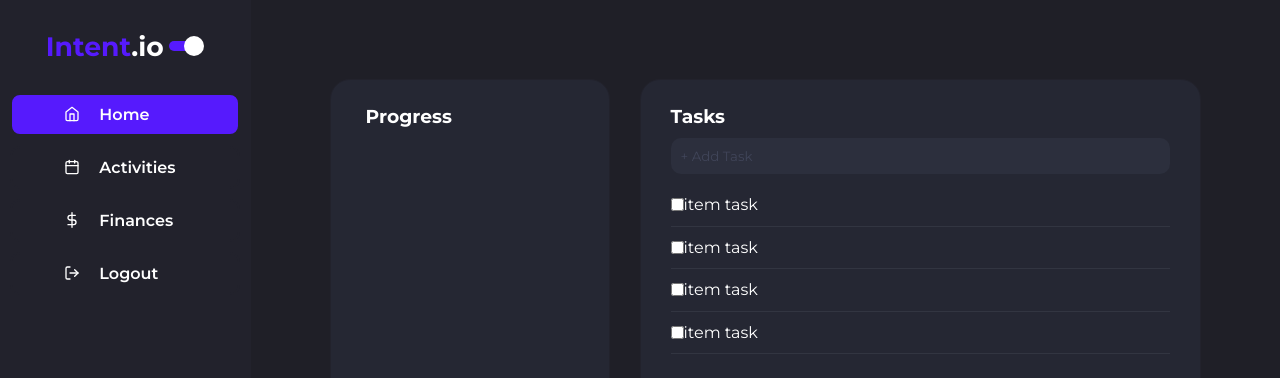
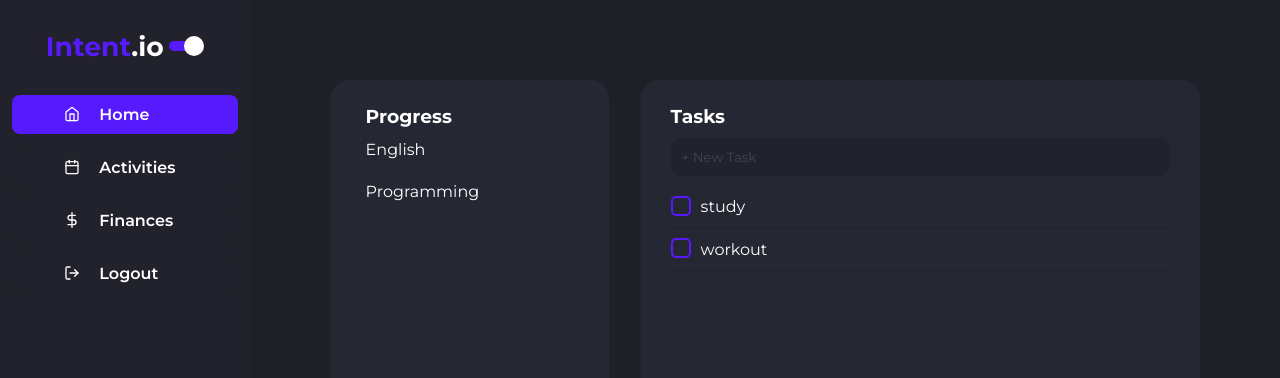
Before and after one commit to Loccust/intent, a React (Create React App) app: page / in a window 1280 px wide. Shown: the top 378 px of the page. Built offline with nearby package versions, Linux system fonts and the light colour scheme; the HTML template or start-up script is replaced by a standard one.

Commit message:
function custom checkbox

```diff
--- a/src/Pages/Home/index.tsx
+++ b/src/Pages/Home/index.tsx
@@ -1,27 +1,72 @@
 import React from 'react';
-import { Wrapper, Progress, Tasks, Task, Main }  from './styles';
+import { Wrapper, Progress, Category, Tasks, Task, Main }  from './styles';
 import SideMenu from '../../Components/SideMenu';
 import BottomBar from '../../Components/BottomBar';
 
 interface Props{
     toggleTheme():void;
 }
+interface IitemTask{
+    name: string;
+    category: string;
+}
+
+interface ICategory{
+    name: string;
+    color: string;
+}
 
 const Home: React.FC<Props> = ( { toggleTheme } ) => {
-    const TaskList = [];
-    for(var i = 0; i < 4; i++)
-        TaskList.push(<Task> <input type="checkbox"/> <span>item task</span> </Task>);
+    const TasksContainer = [];
+    const TaskList: IitemTask[] = [
+        {
+            name: 'study',
+            category: 'english'
+        },
+        {
+            name: 'workout',
+            category: 'english'
+        },
+    ];
+    for(var i = 0; i < TaskList.length; i++){
+        TasksContainer.push(<Task>
+            <input type="checkbox"/>
+            <span className="styledCheckBox"></span>
+            <span className="itemTask">{ TaskList[i].name }</span>
+        </Task>);
+    }
+
+    const CategoryContainer = [];
+    const CategoryList: ICategory[] = [
+        {
+            name: 'English',
+            color: '#000'
+        },
+        {
+            name: 'Programming',
+            color: '#000'
+        },
+    ];
+
+    for(i = 0; i < CategoryList.length; i++){
+        CategoryContainer.push(<Category>
+            <span className="graph"></span>
+            <span className="itemCategory">{ CategoryList[i].name }</span>
+        </Category>);
+    }
+
     return(
         <Wrapper>
             <SideMenu toggleTheme={toggleTheme}/>
             <Main>
                 <Progress>
                     <h3> Progress </h3>
+                    { CategoryContainer }
                 </Progress>
                 <Tasks>
                     <h3> Tasks </h3>
-                    <input type="text" placeholder="+ Add Task" className="newTask"/>
-                    { TaskList }
+                    <input type="text" placeholder="+ New Task" className="newTask"/>
+                    { TasksContainer }
                 </Tasks>
             </Main>
             <BottomBar/>
--- a/src/Pages/Home/styles.ts
+++ b/src/Pages/Home/styles.ts
@@ -29,6 +29,14 @@ export const Main = styled.div`
   }
 `;
 
+export const Category = styled.div`
+  justify-content: flex-start;
+  align-items: center;
+  display: flex;
+  width: 100%;
+  height: 42.5px;
+`;
+
 export const Progress = styled.div`
   background-color: ${props => props.theme.colors.surface};
   border: 1px solid ${props => props.theme.colors.border};
@@ -49,12 +57,60 @@ export const Progress = styled.div`
 `;
 
 export const Task = styled.div`
-  border-bottom: 1px solid #323541;
+  border-bottom: 1px solid ${props => props.theme.colors.border};
   justify-content: flex-start;
   align-items: center;
   display: flex;
   width: 100%;
   height: 42.5px;
+
+  & > span.itemTask{
+    margin-left: 10px;
+    font-weight: normal;
+  }
+
+  & > input{
+    opacity: 0;
+    z-index: 2;
+    zoom: 1.75;
+    position: absolute;
+    cursor: pointer;
+  };
+
+  & > span.styledCheckBox{
+    height: 20px;
+    width: 20px;
+    margin-top: -2.5px;
+    border-radius: 5px;
+    border: 2px solid ${props => props.theme.colors.primary};
+    cursor: pointer;
+  }
+
+  & > span.styledCheckBox:disabled{
+    cursor: text;
+  }
+
+  & > span.styledCheckBox:after{
+    content: "";
+    position: absolute;
+    height: 8px;
+    width: 5px;
+    -webkit-transform: rotate(45deg);
+    -ms-transform: rotate(45deg);
+    transform: rotate(45deg);
+	  margin: 1px 4px;
+    transition: all 0.25s ease;
+  }
+
+  & > input:checked + span.styledCheckBox{
+    background: ${props => props.theme.colors.primary};
+  };
+
+  & > input:checked + span.styledCheckBox:after {
+    border: solid white;
+    border-width: 0 3px 3px 0;
+  }
+
 `;
 
 export const Tasks = styled.div`
@@ -72,12 +128,18 @@ export const Tasks = styled.div`
   };
 
   & > input.newTask{
-    background-color: #2C2F3D;
+    background-color: ${props => props.theme.colors.border};
+    border: 1px solid ${props => props.theme.colors.border};  ;
     width: 100%;
     padding: 10px;
     border-radius: 10px;
     margin: 10px 0;
     color: ${props => props.theme.colors.text};
+  };
+
+  & > input.newTask:focus{
+    outline: none;
+    border: 1px solid ${props => props.theme.colors.primary};
   };
 
   & > input.newTask::placeholder{
```
